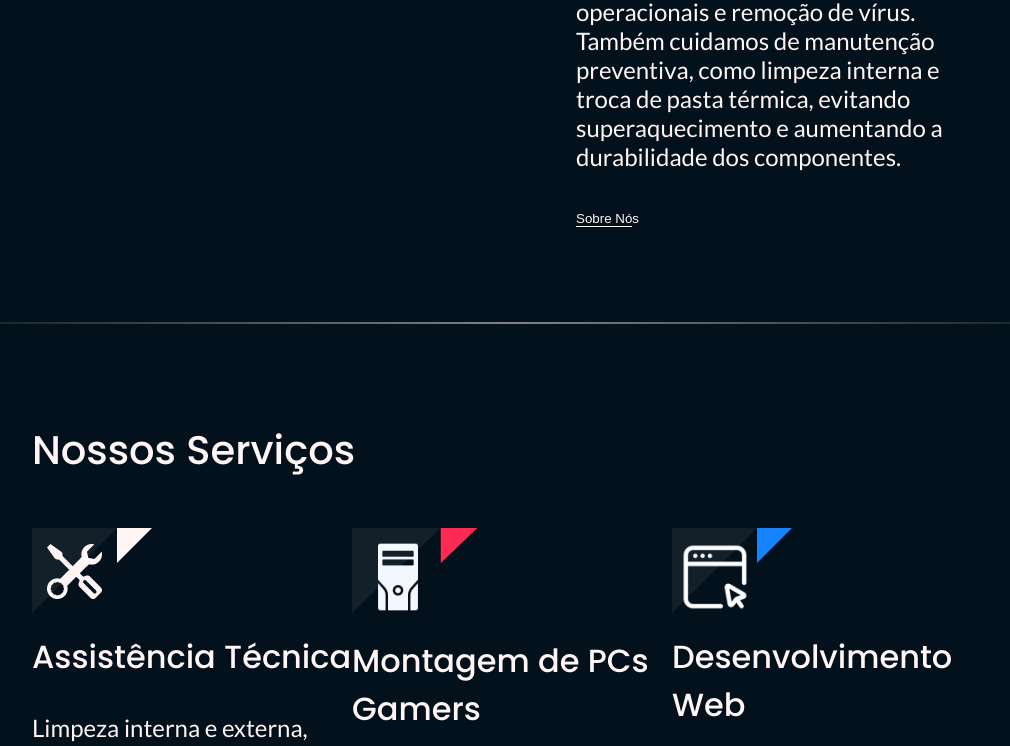
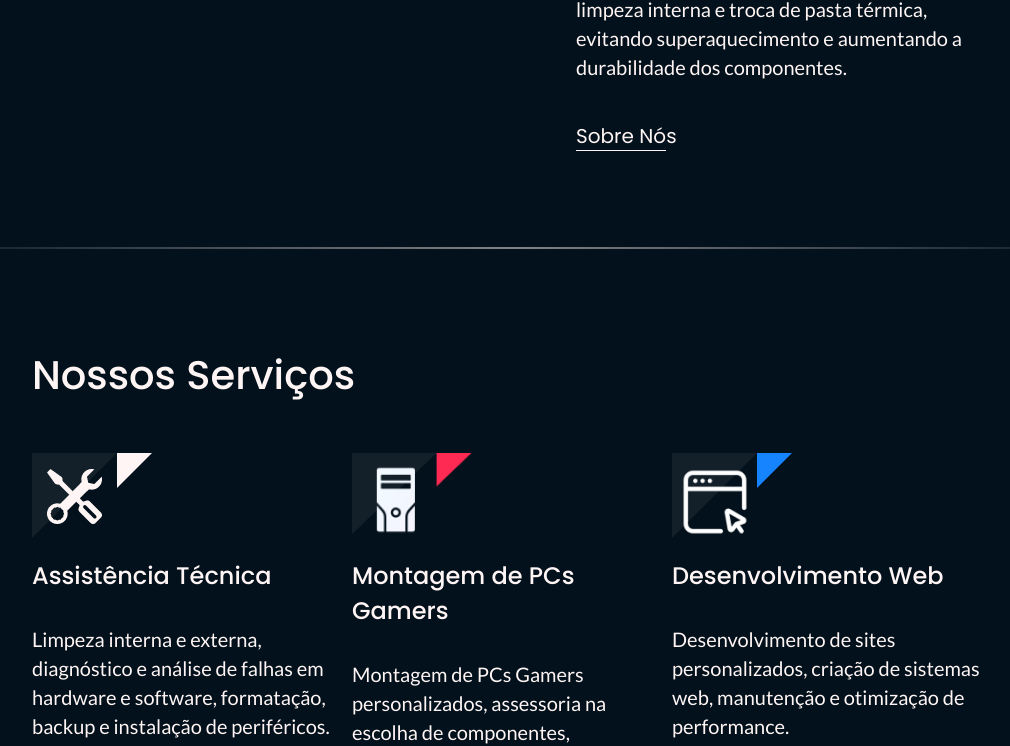
Before and after one commit to willsf2021/prozetech, a React (Vite) app: page / in a window 1280 px wide. Shown: the part 1339-2085 px from the top of the page, without its empty margins (128-1138 px from the left). Built offline with nearby package versions, Linux system fonts and the light colour scheme.

Commit message:
final adjustments

```diff
--- a/src/GlobalStyles.js
+++ b/src/GlobalStyles.js
@@ -41,12 +41,18 @@ const GlobalStyles = createGlobalStyle`
     font: ${({ theme }) => theme.fontPattern.titleH3}
   }
   p {
-    font: ${({ theme }) => theme.fontPattern.paragraph}
+    font: ${({ theme }) => theme.fontPattern.paragraph};
+    line-height: 1.8rem;
   }
-    ul {
+
+  button {
+        font-family: ${({ theme }) => theme.fontFamily.poppins};
+        font-size: ${({ theme }) => theme.fontSize.sm};
+      }
+  ul {
         list-style: none;
 
-    }
+  }
     button {
         background-color: transparent;
         color: ${({ theme }) => theme.colors.snow};
--- a/src/components/Header/index.jsx
+++ b/src/components/Header/index.jsx
@@ -33,12 +33,15 @@ export const Header = () => {
             Soluções completas para Notebooks, Desktops, Periféricos e PCs
             Gamers.
           </h1>
-          <p>
+          <h3>
             <strong> Assistência Técnica </strong>e montagem de
             <strong> PCs Gamers </strong>sob medida.
-          </p>
+          </h3>
           <button>
-            <span>Entre <span>em</span> c</span>ontato
+            <span>
+              Entre <span>em</span> c
+            </span>
+            ontato
           </button>
         </aside>
       </div>
--- a/src/components/Header/styles.js
+++ b/src/components/Header/styles.js
@@ -24,6 +24,9 @@ export default styled.header`
     align-items: center;
     justify-content: flex-start;
     column-gap: 54px;
+    li a {
+      font: ${({ theme }) => theme.fontPattern.listItem};
+    }
 
     li a:hover {
       color: ${({ theme }) => theme.colors.lightBlue};
@@ -38,17 +41,14 @@ export default styled.header`
       border-bottom: 1px solid ${({ theme }) => theme.colors.snow};
     }
     aside {
-      margin-top: 32px;
-      /* max-width: 600px; */
+      margin-top: 54px;
+      max-width: 700px;
       display: flex;
       flex-direction: column;
       row-gap: 32px;
       align-items: flex-start;
-      h1 {
-        max-width: 700px;
-      }
-      p {
-        font-family: ${({ theme }) => theme.fontFamily.poppins}
+      h3 {
+        font-weight: ${({ theme }) => theme.fontWeight.regular};
       }
     }
   }
--- a/src/components/Services/Mock/styles.js
+++ b/src/components/Services/Mock/styles.js
@@ -4,21 +4,17 @@ export default styled.div`
   display: flex;
   flex-direction: column;
   row-gap: 16px;
-  /* background-color: blue; */
   img {
-    max-width: 128px;
+    height: 85px;
   }
-
   p {
     margin-top: 16px;
 
   }
-
   h3 {
-    font-size: ${({ theme }) => theme.fontSize.sm};
     min-width: 300px;
   }
   h3, p {
-    max-width: 500px;
+    max-width: 400px;
   }
 `;
--- a/src/components/Services/index.jsx
+++ b/src/components/Services/index.jsx
@@ -12,7 +12,7 @@ export const Services = () => {
           <h2>Nossos Serviços</h2>
         </div>
         <div className="mock">
-          <Mock
+        <Mock
             image={technicalAssistance}
             title="Assistência Técnica"
             text="Limpeza interna e externa, diagnóstico e análise de falhas em hardware e software, formatação, backup e instalação de periféricos."
--- a/src/components/Services/styles.js
+++ b/src/components/Services/styles.js
@@ -12,6 +12,7 @@ export default styled.section`
     div.mock {
       display: flex;
       width: 100%;
+      align-items: flex-start;
       justify-content: space-between;
     }
   }
--- a/src/constants/theme.js
+++ b/src/constants/theme.js
@@ -14,8 +14,9 @@ export const theme = {
   fontPattern: {
     titleH1: `500 48px "Poppins", sans-serif`,
     titleH2: `500 40px "Poppins", sans-serif`,
-    titleH3: `500 32px "Poppins", sans-serif`,
-    paragraph: `400 24px "Lato", sans-serif`,
+    titleH3: `500 24px "Poppins", sans-serif`,
+    listItem: `500 20px "Poppins", sans-serif`,
+    paragraph: `400 20px "Lato", sans-serif`,
   },
 
   fontWeight: {
@@ -24,6 +25,8 @@ export const theme = {
     bold: 600,
   },
   fontSize: {
+    xxs: "16px",
+    sm: "20px",
     xs: "24px",
     md: "32px",
     lg: "40px",
```
